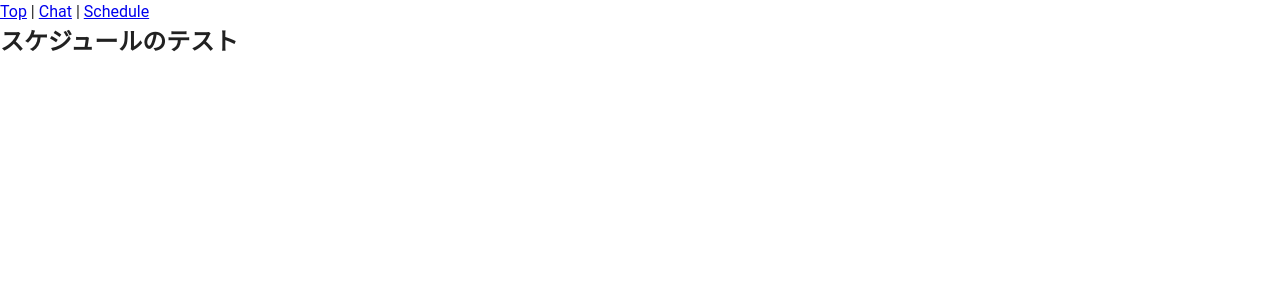
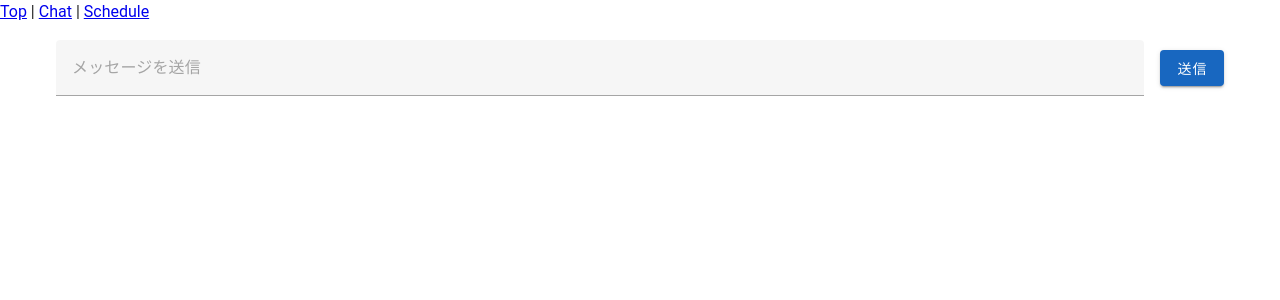
Before and after one commit to Somahc/my-chatbot, a Vue app in the folder my-chatbot/: page /schedule in a window 1280 px wide. Shown: the top 300 px of the page. Built offline with nearby package versions, Linux system fonts and the light colour scheme.

Commit message:
とりあえずScheduleページにテキストボックスをコピペ

```diff
--- a/my-chatbot/src/pages/Schedule.vue
+++ b/my-chatbot/src/pages/Schedule.vue
@@ -3,5 +3,22 @@
 </script>
 
 <template>
-    <h2>スケジュールのテスト</h2>
+    <v-form>
+        <v-container>
+            <v-row>
+                <v-col>
+                    <div v-if="isLoading" class="loading">ChatGPTがタイプ中...</div>
+                    <v-text-field
+                    v-model="message"
+                    type="text"
+                    placeholder="メッセージを送信"
+                    >
+                        <template v-slot:append>
+                            <v-btn color="primary" @click="send_onClick">送信</v-btn>
+                        </template>
+                    </v-text-field>
+                </v-col>
+            </v-row>
+        </v-container>
+    </v-form>
 </template>
```
